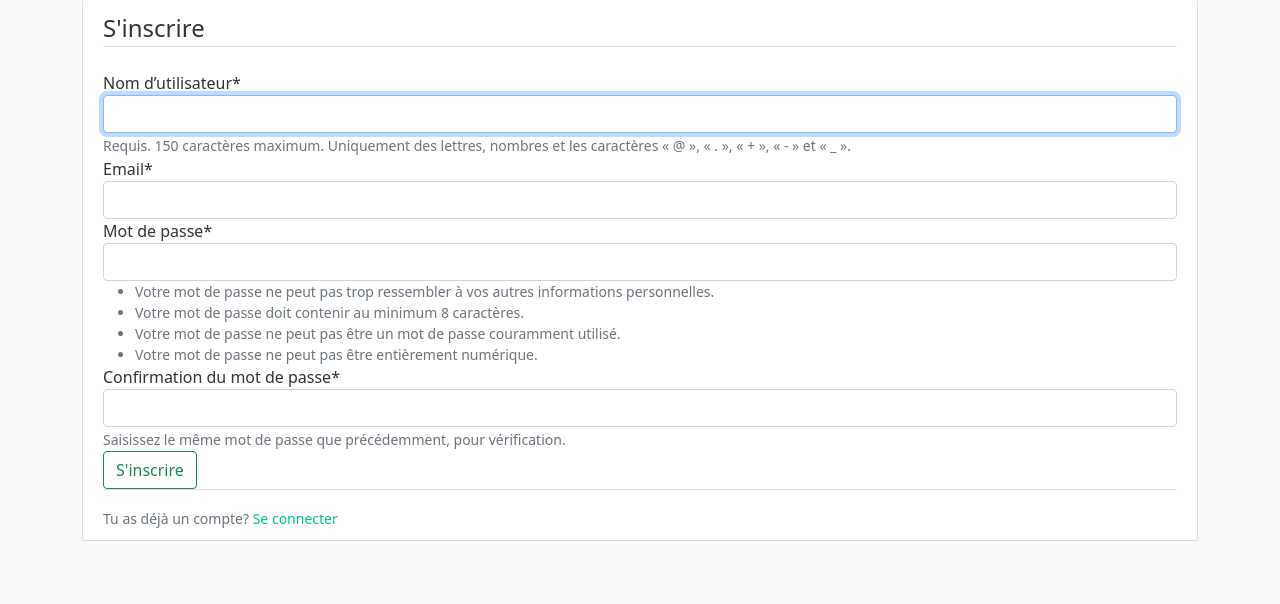
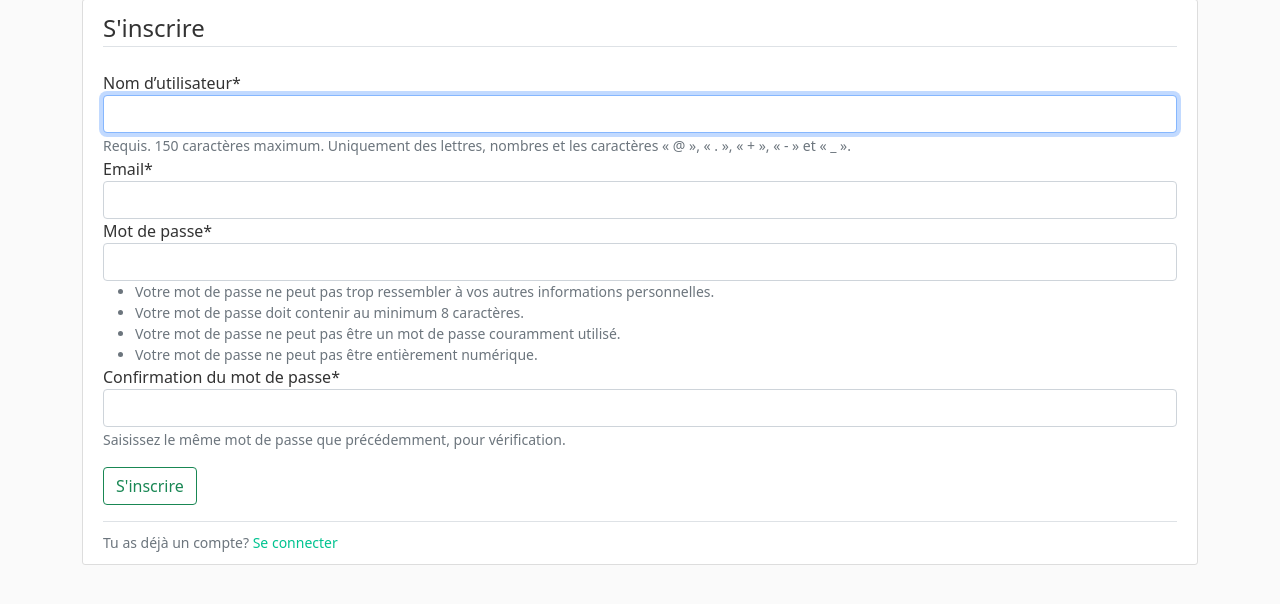
Before and after one commit to Julie-Clz/django_project, a Django app: page /register/ in a window 1280 px wide. Shown: the part 129-733 px from the top of the page. Run offline with Django 3.2, Linux system fonts and the light colour scheme; some libraries are stand-ins or nearby versions.

Commit message:
Review login & register forms design + Remove link in userteamdetail to quit the team

```diff
--- a/pronos/templates/pronos/userteam_detail.html
+++ b/pronos/templates/pronos/userteam_detail.html
@@ -16,7 +16,7 @@
             <a class="btn btn-secondary btn-sm mt-1 mb-1" href="{% url 'userteam-update' object.id %}">Modifier</a>
             <a class="btn btn-danger btn-sm mt-1 mb-1" href="{% url 'userteam-delete' object.id %}">Supprimer</a>
           {% else %}
-            <a class="btn btn-danger btn-sm mt-1 mb-1" href="{% url 'userteam-quit' current_member_id %}">Quitter la Team</a>
+            <a class="btn btn-danger btn-sm mt-1 mb-1" href="#">Quitter la Team</a>
           {% endif %}
         </div>
       </div>
--- a/pronos/views.py
+++ b/pronos/views.py
@@ -203,7 +203,7 @@ class UserteamDetailView(LoginRequiredMixin, DetailView):
         context = super(UserteamDetailView, self).get_context_data(**kwargs)
         context['members'] = UserteamMember.objects.filter(userteam=self.get_object())
         context['current_member'] = UserteamMember.objects.filter(user=self.request.user)
-        context['current_member_id'] = context['current_member'][0].id
+        # context['current_member_id'] = context['current_member'][0].id
         # points = Bet.objects.values('user__username').annotate(Sum('point'))
         context['user_points'] = Bet.objects.values('user__username').annotate(points=Sum('point')).order_by('-points')
         return context
--- a/users/templates/users/login.html
+++ b/users/templates/users/login.html
@@ -8,12 +8,12 @@
         <legend class="border-bottom mb-4">Se connecter</legend>
         {{ form|crispy }}
       </fieldset>
-      <div class="form-group">
+      <div class="form-group mt-3 mb-3">
         <button class="btn btn-outline-success" type="submit">Se connecter</button>
         <small class="text-muted ml-2"><a href="{% url 'password_reset' %}">Mot de passe oublié?</a></small>
       </div>
     </form>
-    <div class="border-top pt-3">
+    <div class="border-top pt-2">
       <small class="text-muted">Pas encore de compte? <a class="ml-2" href="{% url 'register' %}">S'inscrire</a></small>
     </div>
   </div>
--- a/users/templates/users/register.html
+++ b/users/templates/users/register.html
@@ -8,11 +8,11 @@
         <legend class="border-bottom mb-4">S'inscrire</legend>
         {{ form|crispy }}
       </fieldset>
-      <div class="form-group">
+      <div class="form-group mt-3 mb-3">
         <button class="btn btn-outline-success" type="submit">S'inscrire</button>
       </div>
     </form>
-    <div class="border-top pt-3">
+    <div class="border-top pt-2">
       <small class="text-muted">Tu as déjà un compte? <a class="ml-2" href="{% url 'login' %}">Se connecter</a></small>
     </div>
   </div>
```
